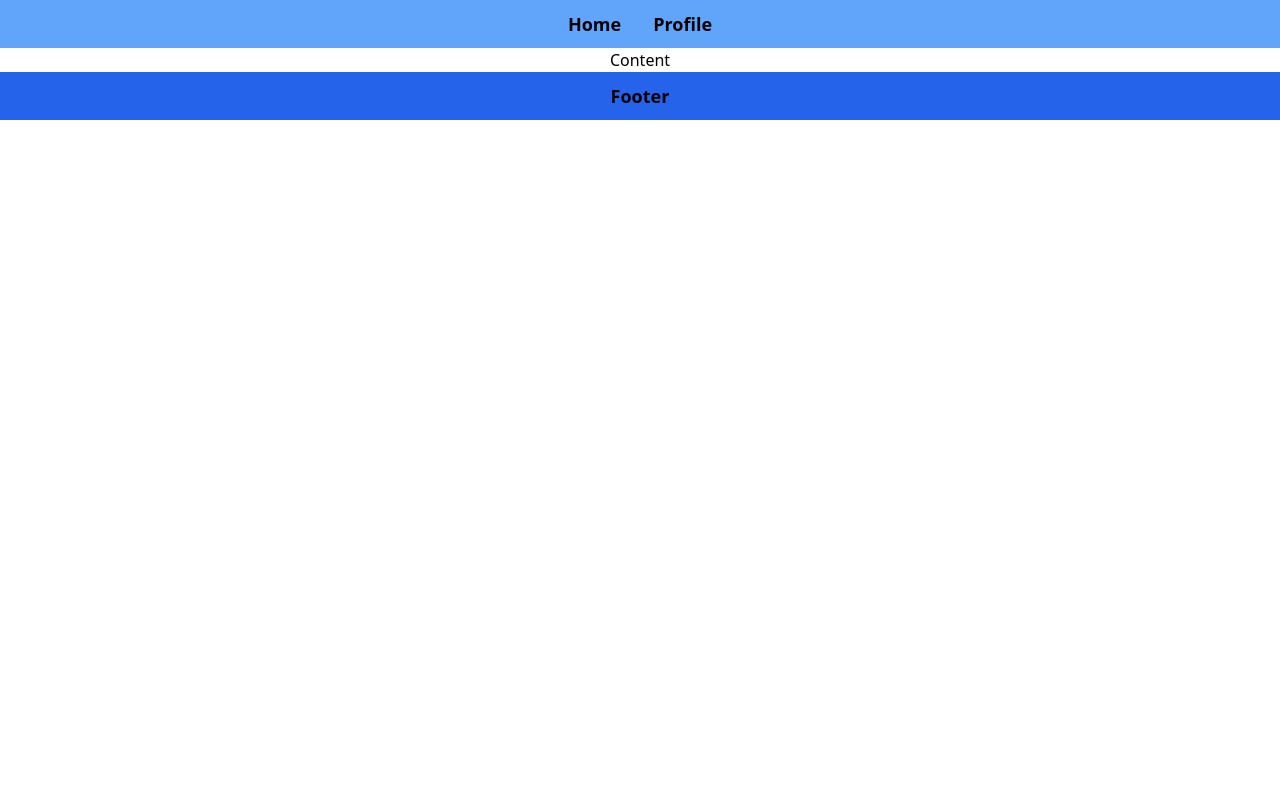
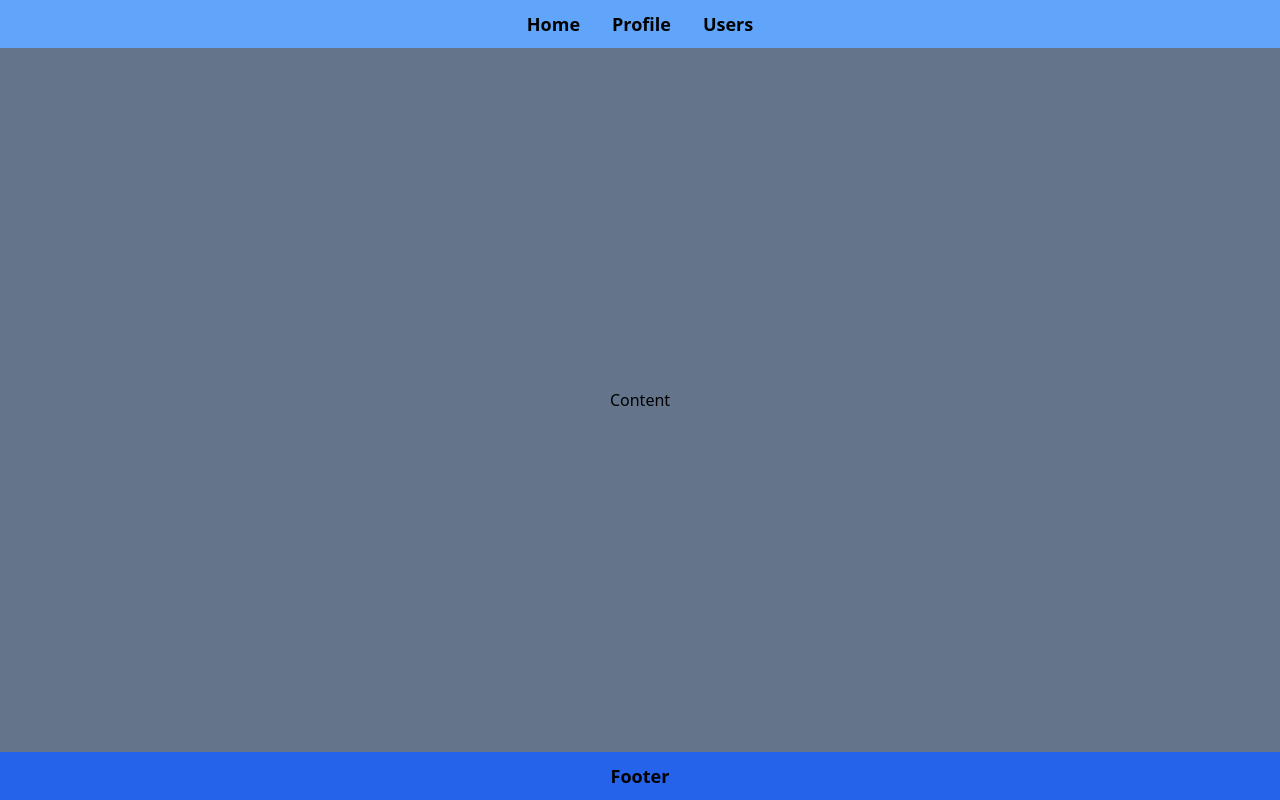
Before and after one commit to egaprasetyo/nextjs-batch53, a Next.js app: page / in a window 1280 px wide. Built offline with nearby package versions, Linux system fonts and the light colour scheme.

Commit message:
feat: tugas hari-7

```diff
--- a/components/menu/index.js
+++ b/components/menu/index.js
@@ -1,10 +1,21 @@
 // import styles from "./styles.module.css";
+
+import Link from "next/link";
 
 export default function Menu() {
   return (
     <div className="h-12 bg-blue-400 p-4 flex justify-center items-center text-center gap-8 text-lg font-bold">
-      <a href="/">Home</a>
-      <a href="/profile">Profile</a>
+      <ul className="flex gap-8">
+        <li>
+          <Link href="/">Home</Link>
+        </li>
+        <li>
+          <Link href="/profile">Profile</Link>
+        </li>
+        <li>
+          <Link href="/users">Users</Link>
+        </li>
+      </ul>
     </div>
   );
 }
--- a/layout/index.js
+++ b/layout/index.js
@@ -4,7 +4,7 @@ import Footer from "@/components/footer";
 
 export default function Layout({ children, metaTitle, metaDescription }) {
   return (
-    <div>
+    <>
       <Head>
         <title>
           {`Create Next App - ${metaTitle || "this is default meta title"}`}
@@ -17,10 +17,16 @@ export default function Layout({ children, metaTitle, metaDescription }) {
         <link rel="icon" href="/favicon.ico" />
       </Head>
       <Header />
-      <div className="text-center h-[calc(100vh-6rem)] flex items-center justify-center bg-slate-500">
+      <div
+        className="text-center h-[calc(100vh-6rem)] flex items-center justify-center bg-slate-500"
+        style={{
+          height: "calc(100vh - 6rem)",
+          backgroundColor: "rgb(100 116 139)",
+        }}
+      >
         {children}
       </div>
       <Footer />
-    </div>
+    </>
   );
 }
--- /dev/null
+++ b/pages/users/detail.js
@@ -0,0 +1,15 @@
+import Layout from "@/layout";
+import React from "react";
+
+export default function Detail() {
+  return (
+    <>
+      <Layout
+        metaTitle="Welcome to detail"
+        metaDescription="this is your detail page"
+      >
+        <p>Detail</p>
+      </Layout>
+    </>
+  );
+}
--- /dev/null
+++ b/pages/users/index.js
@@ -0,0 +1,17 @@
+import Layout from "@/layout";
+import React from "react";
+
+const Users = () => {
+  return (
+    <>
+      <Layout
+        metaTitle="Welcome to users"
+        metaDescription="this is your users page"
+      >
+        <p>Users</p>
+      </Layout>
+    </>
+  );
+};
+
+export default Users;
```
